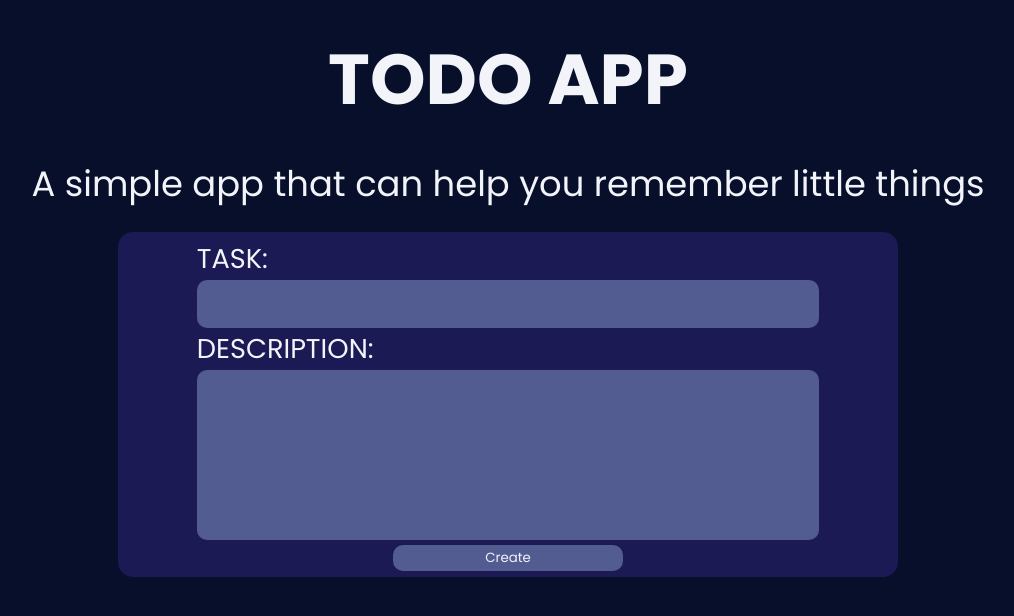
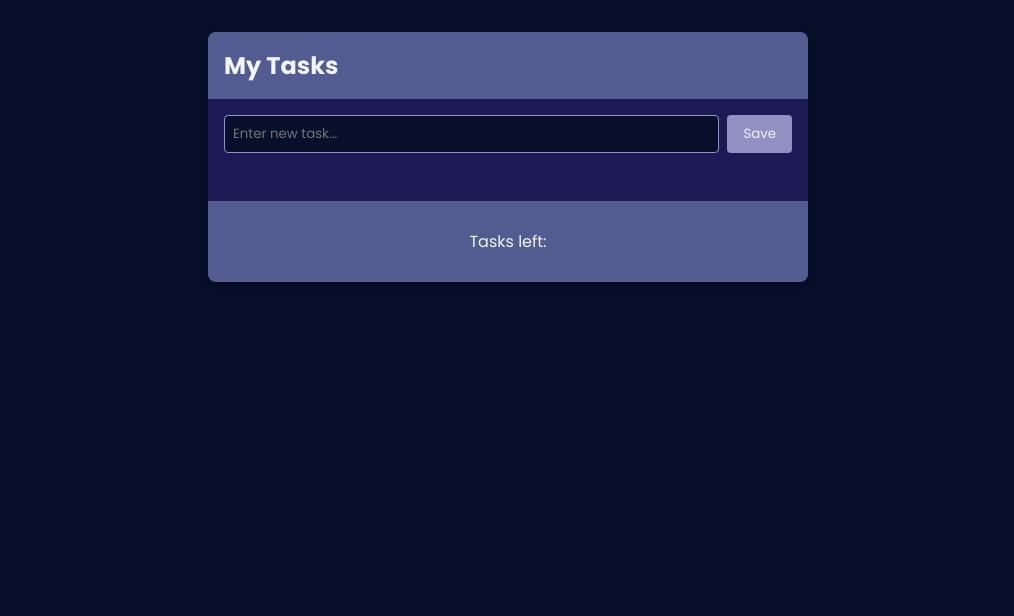
Before and after one commit to garcia-emmanuel182006/TODO-APP, a plain HTML site: page index.html in a window 1280 px wide. Shown: the whole page, without its empty margins (132-1146 px from the left). Drawn offline with Linux system fonts and the light colour scheme.

Commit message:
changed layout and style

```diff
--- a/index.css
+++ /dev/null
@@ -1,159 +0,0 @@
-:root {
-  --backgroundColor: #070F2B;
-  --mainColor: #1B1A55;
-  --secondaryColor: #535C91;
-  --fontColor: #f2f4f9;
-  --extraColor: #9290C3;
-}
-
-* {
-  font-family: 'Poppins', sans-serif;
-}
-
-body {
-  box-sizing: content-box;
-  margin: 0;
-  padding: 5px;
-
-  font-size: 1.7em;
-  color: var(--fontColor);
-
-  background-color: var(--backgroundColor);
-}
-
-.header-container{
-  font-size: 1.3em;
-  display: flex;
-
-  flex-flow: column wrap;
-  align-content: center;
-  text-align: center;
-  margin: 10px auto ;
-}
-
-.header-container h1, .header-container p {
-  margin: 12px;
-}
-
-#app_form {
-  display: flex;
-  width: 60svw;
-  height: fit-content;
-  margin: auto;
-  flex-flow: column wrap;
-  align-content: center;
-  justify-content: flex-start;
-  padding: 6px;
-
-  background-color: var(--mainColor);
-  border-radius: 15px;
-}
-
-.form_data, .app-label {
-  width: 80%;
-}
-.app-label {
-  width: fit-content;
-}
-
-#app_title {
-  font-size: 1em;
-}
-
-textarea {
-  resize: none;
-  overflow: visible;
-  font-size: .65em;
-
-  &::-webkit-scrollbar {
-    padding: 0;
-  }
-  &::-webkit-scrollbar-thumb {
-    background-color: var(--extraColor);
-    border-radius: 2px 10px 10px 2px ;
-    margin: 0;
-  }
-
-}
-
-#app_submit {
-  margin: 5px auto 0 auto;
-  width: 30%;
-  height: fit-content;
-
-  &:hover {
-    cursor: pointer;
-  }
-}
-
-#app_submit, .form_data {
-  background: var(--secondaryColor);
-  color: var(--fontColor);
-
-  border: 2px solid var(--secondaryColor);
-  border-radius: 10px;
-
-  &:focus-visible {
-    outline: none;
-    border-color: var(--extraColor);
-  }
-}
-
-ul {
-  list-style: none;
-  display: flex;
-  flex-flow: row wrap;
-  justify-content: space-evenly;
-  background-color: var(--mainColor);
-  border-radius: 15px;
-
-}
-
-
-/* THIS IS THE STYLE FOR THE LI ELEMENTS ADDED TO THE UL LIST FROM THE JAVASCRIPT FILE */
-
-.list-item {
-  flex-flow: column nowrap;
-  text-align: left;
-  box-sizing: content-box;
-  width: 30%;
-  height: 450px;
-  margin: 5px;
-  padding: 15px;
-
-  font-size: .9em;
-
-  background-color: var(--secondaryColor);
-  border-radius: 15px;
-
-}
-
-.task-title, .task-content {
-  display: block;
-  margin: 10px 0;
-}
-
-.task-title {
-  font-size: 1.2em;
-}
-
-.task-content {
-  font-size: .8em;
-  height: fit-content;
-  max-height: 45%;
-  overflow: clip;
-}
-
-.list-item-date_stamp {
-  font-size: .6em;
-}
-
-
-.delete-button {
-  background-color: var(--mainColor);
-  color: var(--fontColor);
-  border-radius: 15px;
-  border: 2px solid var(--mainColor);
-  width: 70px;
-  height: 40px;
-}
--- a/index.html
+++ b/index.html
@@ -5,39 +5,30 @@
 	<link rel="preconnect" href="https://fonts.googleapis.com">
 	<link rel="preconnect" href="https://fonts.gstatic.com" crossorigin>
 	<link href="https://fonts.googleapis.com/css2?family=Poppins:ital,wght@0,100;0,200;0,300;0,400;0,500;0,600;0,700;0,800;0,900;1,100;1,200;1,300;1,400;1,500;1,600;1,700;1,800;1,900&display=swap" rel="stylesheet">
-	<link rel="stylesheet" href="index.css">
+	<link rel="stylesheet" href="./styles/index.css">
 	<meta name="viewport" content="width=device-width, initial-scale=1.0">
 	<title>TODO APP</title>
 </head>
 <body>
-<header class="header-container">
-	<h1 class="header-title">TODO APP</h1>
-	<p class="header-description">A simple app that can help you remember little things </p>
-</header>
-<main id="app-container">
-	<form id="app_form">
-		<label for="app_title"
-			   class="app-label">TASK:</label>
+<div class="todo-container">
+	<header class="header-container">
+		<h1>My Tasks</h1>
+	</header>
 
-		<input type="text"
-			   name="title"
-			   class="form_data"
-			   id="app_title">
+	<main class="main-container">
+		<form class="task-input">
+			<input type="text" id="app_text" placeholder="Enter new task..." />
+			<button id="app_save">Save</button>
+		</form>
 
-		<label for="app_content"
-			   class="app-label">DESCRIPTION:</label>
+		<ul id="app_list">
+		</ul>
+	</main>
+	<div class="todo-left">
+		<p>Tasks left: <span id="app_count"></span></p>
+	</div>
 
-		<textarea class="form_data"
-				  name="content"
-				  id="app_content"
-					rows="6"
-		></textarea>
-
-		<button id="app_submit" type="button">Create</button>
-	</form>
-	<ul id="app_list">
-	</ul>
-</main>
+</div>
 </body>
-<script type="module" src="index.js"></script>
+<script type="module" src="./dist/index.js"></script>
 </html>
--- /dev/null
+++ b/styles/index.css
@@ -0,0 +1,112 @@
+:root {
+  --backgroundColor: #070F2B;
+  --mainColor: #1B1A55;
+  --secondaryColor: #535C91;
+  --fontColor: #f2f4f9;
+  --extraColor: #9290C3;
+}
+
+* {
+  font-family: 'Poppins', sans-serif;
+}
+
+body {
+  background-color: var(--backgroundColor);
+  color: var(--fontColor);
+  margin: 0;
+  padding: 0;
+}
+
+.todo-container {
+  max-width: 600px;
+  margin: 2rem auto;
+  background-color: var(--mainColor);
+  border-radius: 8px;
+  box-shadow: 0 4px 8px rgba(0,0,0,0.4);
+  overflow: hidden;
+}
+
+.header-container {
+  display: flex;
+  justify-content: space-between;
+  align-items: center;
+  background-color: var(--secondaryColor);
+  padding: 1rem;
+}
+
+.header-container h1 {
+  margin: 0;
+  font-size: 1.5rem;
+}
+
+.add-task-btn {
+  background-color: var(--extraColor);
+  color: var(--fontColor);
+  border: none;
+  padding: 0.5rem 1rem;
+  border-radius: 4px;
+  cursor: pointer;
+}
+
+.main-container {
+  padding: 1rem;
+}
+
+.task-input {
+  display: flex;
+  gap: 0.5rem;
+  margin-bottom: 1rem;
+}
+
+.task-input input {
+  flex: 1;
+  padding: 0.5rem;
+  border: 1px solid var(--extraColor);
+  border-radius: 4px;
+  background-color: var(--backgroundColor);
+  color: var(--fontColor);
+}
+
+#app_save {
+  background-color: var(--extraColor);
+  color: var(--fontColor);
+  border: none;
+  padding: 0.5rem 1rem;
+  border-radius: 4px;
+  cursor: pointer;
+}
+
+#app_list {
+  padding: 0;
+  display: flex;
+  flex-direction: column;
+  gap: 0.5rem;
+}
+
+.task-item {
+  background-color: var(--secondaryColor);
+  padding: 0.75rem;
+  border-radius: 4px;
+  display: flex;
+  justify-content: space-between;
+  align-items: center;
+}
+
+.task-item.completed {
+  opacity: 0.6;
+  text-decoration: line-through;
+}
+
+.delete-button {
+  background: none;
+  border: none;
+  color: var(--extraColor);
+  font-size: 1.2rem;
+  cursor: pointer;
+}
+
+.todo-left {
+  background-color: var(--secondaryColor);
+  padding: 0.75rem;
+  text-align: center;
+}
```
